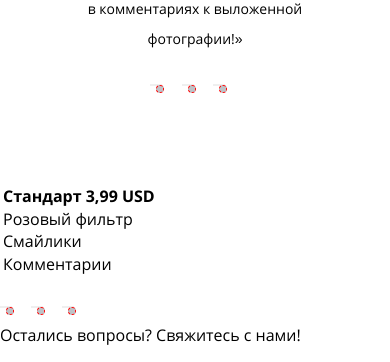
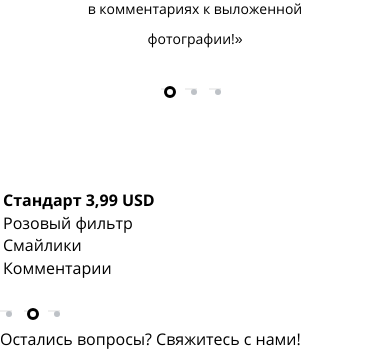
Before and after one commit to ShapovalovArtur/1022153-pink-19, a website: page source/index.html in a window 390 px wide. Shown: the part 2208-2570 px from the top of the page. Drawn offline with nearby package versions, Linux system fonts and the light colour scheme; files that its build step writes are made by us from their sources.

Commit message:
Reviews slider tablet done

```diff
--- a/source/index.html
+++ b/source/index.html
@@ -109,8 +109,8 @@
           </blockquote>
         </div>
         <p class="reviews__toggles slider__toggles">
-          <button class="slider__toggle" type="button">1</button>
-          <button class="slider__toggle slider__toggle--current" type="button">2</button>
+          <button class="slider__toggle slider__toggle--current" type="button">1</button>
+          <button class="slider__toggle" type="button">2</button>
           <button class="slider__toggle" type="button">3</button>
         </p>
       </div>
--- a/source/less/blocks/reviews.less
+++ b/source/less/blocks/reviews.less
@@ -26,6 +26,11 @@
   margin-top: 18px;
   font-size: 14px;
   line-height: 30px;
+}
+
+.reviews__toggles {
+  position: relative;
+  margin-top: 20px;
 }
 
 @media (min-width: @tabletwidth) {
--- a/source/less/blocks/slider.less
+++ b/source/less/blocks/slider.less
@@ -1,9 +1,9 @@
 .slider__toggle {
   color: transparent;
-  outline: none;
+
   border: none;
   font-size: 0;
-  margin-right: 15px;
+  margin-right: 8px;
 }
 
 .slider__toggle::before {
@@ -11,7 +11,19 @@
   content: "";
   width: 6px;
   height: 6px;
-  border: 1px red dashed;
   border-radius: 50%;
   background-color: #bec2c7;
 }
+
+.slider__toggle--current::before {
+  position: absolute;
+  content: "";
+  width: 6px;
+  height: 6px;
+  border-radius: 50%;
+  background-color: @white;
+  border: 3px black solid;
+  margin-top: -3px;
+  margin-left: -3px;
+
+}
```
